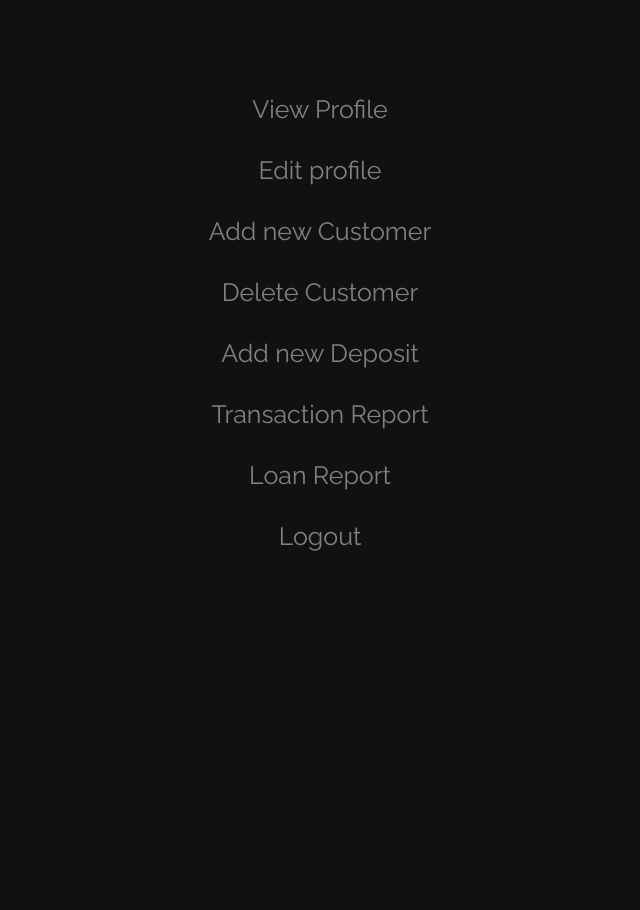
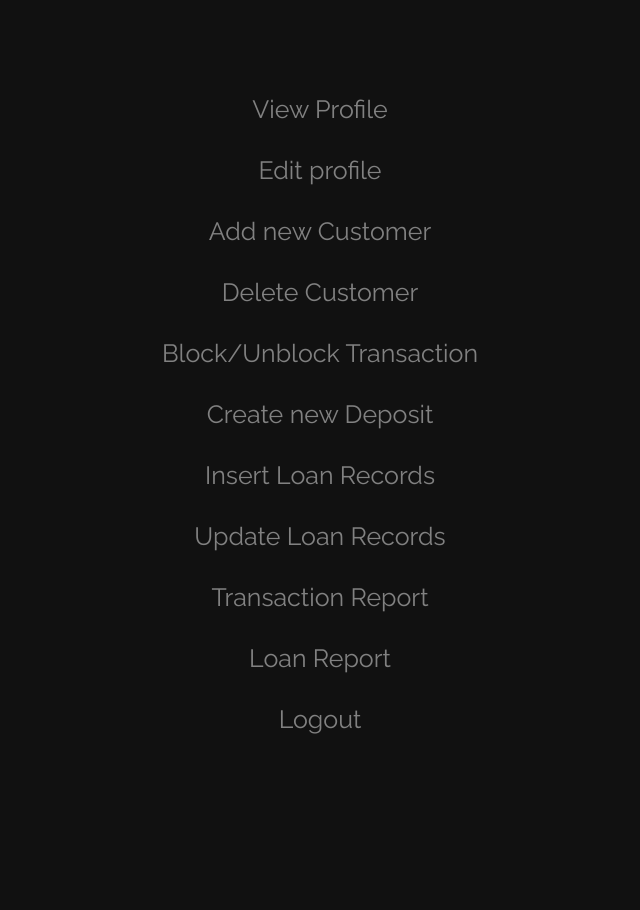
Before and after one commit to Ash228/Banking-system, a PHP site: page /tabs10.php in a window 1280 px wide. Shown: the whole page, without its empty margins (324-964 px from the left). Run offline with PHP 8.4, Linux system fonts and the light colour scheme; a user stored in the database is signed in; data comes from the database, SQL or seed files in the repository; data that the repository does not hold is empty.

Commit message:
Added update and insert loans

```diff
--- a/testf1/tabs10.php
+++ b/testf1/tabs10.php
@@ -9,11 +9,14 @@
     <body>
       <div class="sidenav">
         <br><br>
-        <a onclick="document.getElementById('id04').style.display='block'" >View Profile</a> <br>
+       <a onclick="document.getElementById('id04').style.display='block'" >View Profile</a> <br>
         <a onclick="document.getElementById('id05').style.display='block'" >Edit profile</a>  <br>
         <a onclick="document.getElementById('id01').style.display='block'" >Add new Customer</a> <br>
         <a onclick="document.getElementById('id02').style.display='block'" >Delete Customer</a>  <br>
-        <a onclick="document.getElementById('id03').style.display='block'" >Add new Deposit</a>  <br>
+        <a onclick="document.getElementById('id06').style.display='block'" >Block/Unblock Transaction</a>  <br>
+        <a onclick="document.getElementById('id03').style.display='block'" >Create new Deposit</a>  <br>
+        <a onclick="document.getElementById('id07').style.display='block'" >Insert Loan Records</a>  <br>
+        <a onclick="document.getElementById('id08').style.display='block'" >Update Loan Records</a>  <br>
         <a onclick="openNav()">Transaction Report</a> <br>
         <a href="loanrep.php">Loan Report</a><br>
         <a onclick="window.location.href = 'index.php';" >Logout</a>
@@ -101,6 +104,68 @@
                   </div>
                 </form>
               </div>
+
+	    <div id="id07" class="modal" >
+          <form class="modal-content animate" method="POST" action="insertloan.php">
+            <div class="imgcontainer">
+              <span onclick="document.getElementById('id07').style.display='none'" class="close" title="Close">&times;</span>
+            </div>
+            <div class="container">
+                <h1 style="text-align: center; font-size: 20px; ">Insert/Update Loan Records</h1>
+
+                    <label for="loanid"><b>Loan Id</b></label><br>
+                    <input type="number" placeholder="Enter loanid"oninput="javascript: if (this.value.length > this.maxLength) this.value = this.value.slice(0, this.maxLength);" maxlength="10" required name="loanid" ><br>
+
+                    <label for="ltype"><b>Type</b></label><br>
+                    <input type="text" placeholder="Enter Loan type" oninput="javascript: if (this.value.length > this.maxLength) this.value = this.value.slice(0, this.maxLength);" maxlength="20" required name="ltype" ><br>
+
+                    <label for="amount"><b>Amount</b></label><br>
+                    <input type="number" placeholder="Enter loan amount"required name="amount"><br>
+
+                    <label for="roi"><b>Interest rate</b></label><br>
+                    <input type="number" placeholder="Enter Rate of interest"required name="roi"><br>
+
+                    <label for="balance"><b>Balance</b></label><br>
+                    <input type="number"  placeholder="Enter Balance amount" required name="balance"><br>
+
+                    <label for="custid"><b>Customer id </b></label><br>
+                    <input type="number" placeholder="Enter Customer id" name="custid" oninput="javascript: if (this.value.length > this.maxLength) this.value = this.value.slice(0, this.maxLength);" maxlength="8" required><br>
+
+                    <button type="submit" name="insert">Insert</button>
+
+                  </div>
+                  <div class="container" style="background-color:#f1f1f1">
+                    <button type="button" onclick="window.location.href= 'index.php'" class="cancelbtn">Logout</button>
+                  </div>
+                </form>
+              </div>
+
+              <div id="id08" class="modal" >
+          <form class="modal-content animate" method="POST" action="insertloan.php">
+            <div class="imgcontainer">
+              <span onclick="document.getElementById('id07').style.display='none'" class="close" title="Close">&times;</span>
+            </div>
+            <div class="container">
+                <h1 style="text-align: center; font-size: 20px; ">Update Loan Records</h1>
+
+                    <label for="loanid"><b>Loan Id</b></label><br>
+                    <input type="number" placeholder="Enter loanid"oninput="javascript: if (this.value.length > this.maxLength) this.value = this.value.slice(0, this.maxLength);" maxlength="10" required name="loanid" ><br>
+
+                    <label for="roi"><b>Interest rate</b></label><br>
+                    <input type="number" placeholder="Enter Rate of interest"required name="roi"><br>
+
+                    <label for="balance"><b>Balance</b></label><br>
+                    <input type="number"  placeholder="Enter Balance amount" required name="balance"><br>
+
+                    <button type="submit" name="update">Update</button>
+
+                  </div>
+                  <div class="container" style="background-color:#f1f1f1">
+                    <button type="button" onclick="window.location.href= 'index.php'" class="cancelbtn">Logout</button>
+                  </div>
+                </form>
+              </div>
+
       <div id="id01" class="modal">
         <form class="modal-content animate" method="POST" action="insertcust.php">
           <div class="imgcontainer">
```
